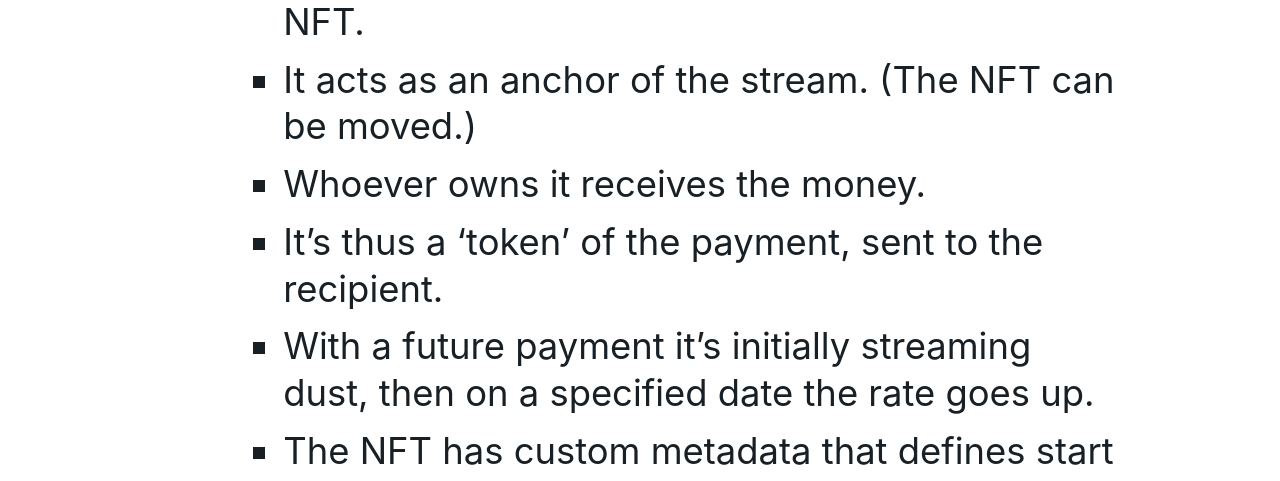
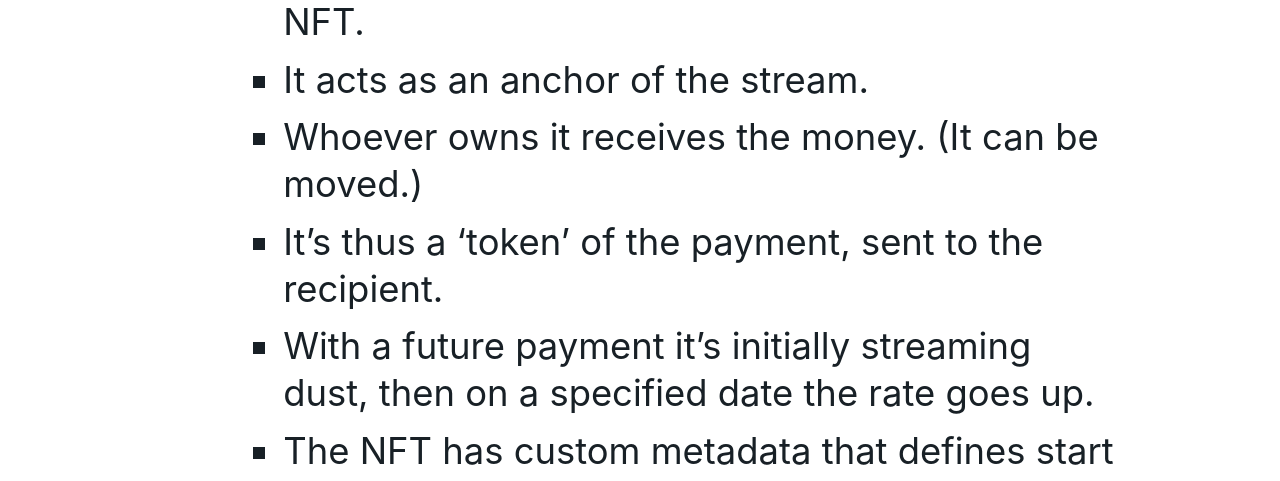
Before and after one commit to kitblake/filamentfinance, a plain HTML site: page presentation/slide04.html in a window 1280 px wide. Shown: the part 309-790 px from the top of the page. Drawn offline with Linux system fonts and the light colour scheme.

Commit message:
Add parens

```diff
--- a/presentation/slide04.html
+++ b/presentation/slide04.html
@@ -44,10 +44,10 @@
 Using <a href="superfluid.finance">Superfluid</a>, a payment can stream to an NFT.
 </li>
 <li>
-It acts as an anchor of the stream. (The NFT can be moved.)
+It acts as an anchor of the stream.
 </li>
 <li>
-Whoever owns it receives the money.
+Whoever owns it receives the money. (It can be moved.)
 </li>
 <li>
 It’s thus a ‘token’ of the payment, sent to the recipient.
```
